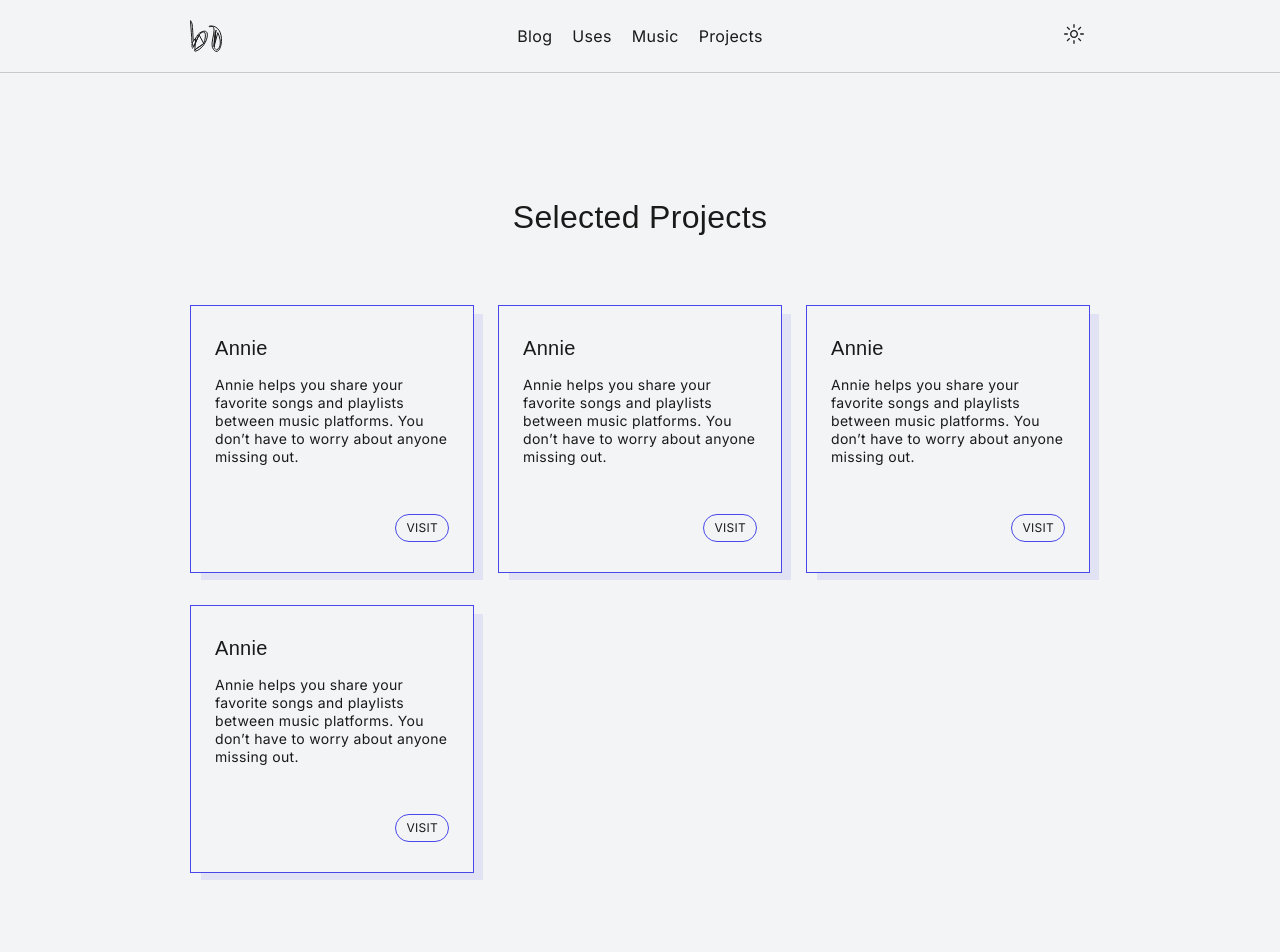
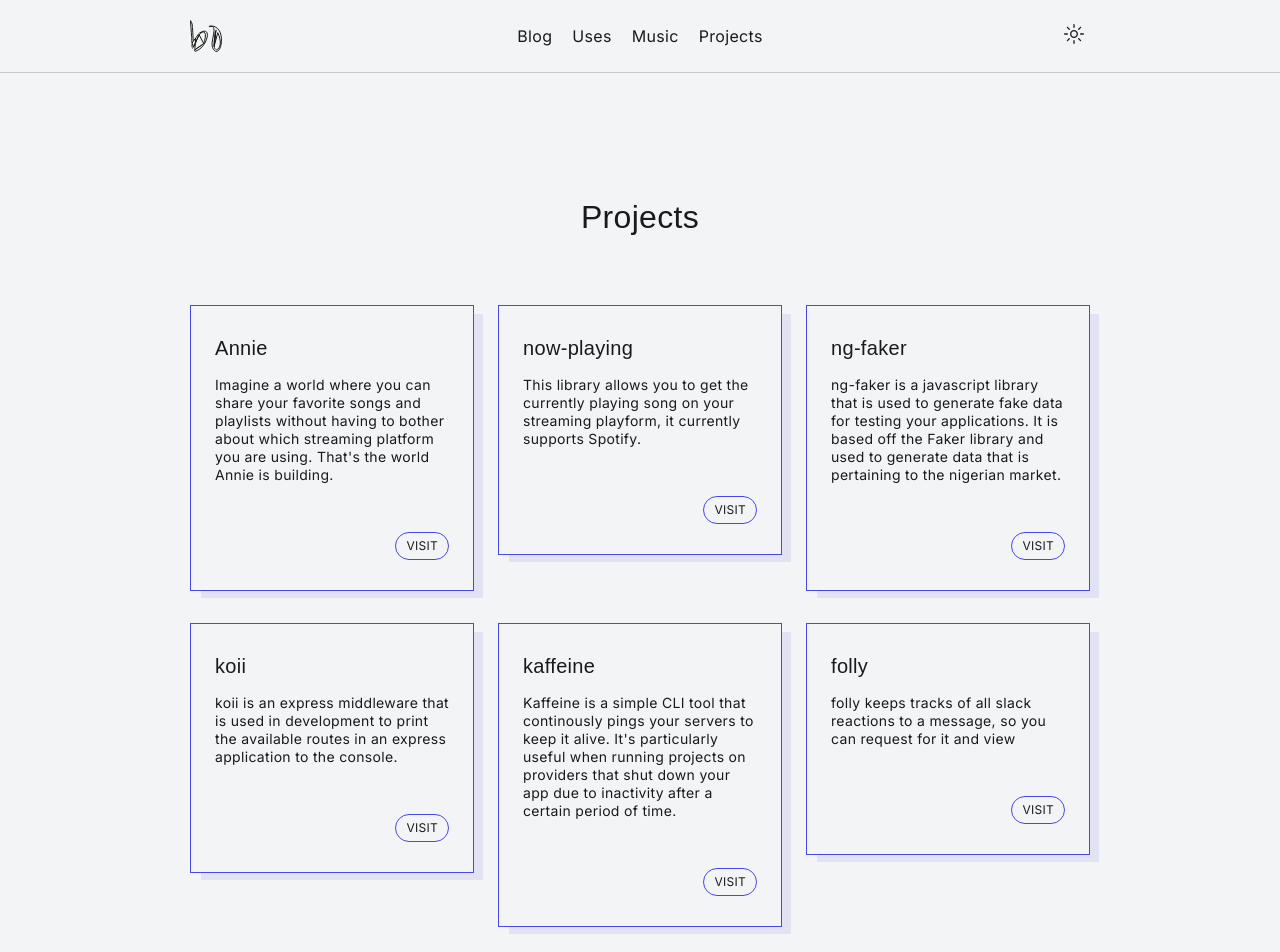
Before and after one commit to BolajiOlajide/portfolio-v2, a Next.js app: page /projects in a window 1280 px wide. Shown: the top 952 px of the page. Built offline with nearby package versions, Linux system fonts and the light colour scheme; a web font is replaced by a local one.

Commit message:
update projects

```diff
--- a/app/components/nav.tsx
+++ b/app/components/nav.tsx
@@ -17,7 +17,7 @@ const navItems = {
   '/music': {
     name: 'music',
   },
-  '/selected-projects': {
+  '/projects': {
     name: 'projects',
   },
 };
--- a/app/layout.tsx
+++ b/app/layout.tsx
@@ -3,6 +3,7 @@ import { Inter, Unbounded } from "next/font/google";
 import { ThemeProvider } from "next-themes";
 import { Analytics } from "@vercel/analytics/react";
 import { SpeedInsights } from "@vercel/speed-insights/next";
+import { GoogleAnalytics } from '@next/third-parties/google';
 
 import "../styles/index.scss";
 
@@ -79,6 +80,7 @@ export default function RootLayout({
         <Analytics />
         <SpeedInsights />
       </body>
+      <GoogleAnalytics gaId="G-6177H4FL4N" />
     </html>
   );
 }
--- a/app/projects/layout.tsx
+++ b/app/projects/layout.tsx
@@ -1,7 +1,7 @@
 import { ReactNode } from "react";
 
 export const metadata = {
-  title: "Selected Projects",
+  title: "Projects",
   description: "Some of the projects I have worked on.",
 };
 
@@ -9,7 +9,7 @@ const layout = ({ children }: { children: ReactNode }) => {
   return (
     <section className="page__container">
       <header className="page__header">
-        <h1>Selected Projects</h1>
+        <h1>Projects</h1>
       </header>
       {children}
     </section>
--- a/misc/data.ts
+++ b/misc/data.ts
@@ -1,28 +1,48 @@
-export const PROJECTS = [
+export const PROJECTS: Array<{
+  description: string;
+  link: string;
+  name: string;
+}> = [
   {
     name: 'Annie',
     description:
-      'Annie helps you share your favorite songs and playlists between music platforms. You don’t have to worry about anyone missing out.',
+      'Imagine a world where you can share your favorite songs and playlists without having to bother about which streaming platform you are using. That\'s the world Annie is building.',
     link: 'https://anniemusic.app/',
   },
   {
-    name: 'Annie',
+    name: 'now-playing',
     description:
-      'Annie helps you share your favorite songs and playlists between music platforms. You don’t have to worry about anyone missing out.',
-    link: 'https://anniemusic.app/',
+      'This library allows you to get the currently playing song on your streaming playform, it currently supports Spotify.',
+    link: 'https://github.com/BolajiOlajide/now-playing',
   },
   {
-    name: 'Annie',
+    name: 'ng-faker',
     description:
-      'Annie helps you share your favorite songs and playlists between music platforms. You don’t have to worry about anyone missing out.',
-    link: 'https://anniemusic.app/',
+      'ng-faker is a javascript library that is used to generate fake data for testing your applications. It is based off the Faker library and used to generate data that is pertaining to the nigerian market.',
+    link: 'https://github.com/BolajiOlajide/ng-faker',
   },
   {
-    name: 'Annie',
+    name: 'koii',
     description:
-      'Annie helps you share your favorite songs and playlists between music platforms. You don’t have to worry about anyone missing out.',
-    link: 'https://anniemusic.app/',
+      'koii is an express middleware that is used in development to print the available routes in an express application to the console.',
+    link: 'https://github.com/BolajiOlajide/koii',
   },
+  {
+    name: 'kaffeine',
+    description:
+      'Kaffeine is a simple CLI tool that continously pings your servers to keep it alive. It\'s particularly useful when running projects on providers that shut down your app due to inactivity after a certain period of time.',
+    link: 'https://github.com/BolajiOlajide/kaffeine',
+  },
+  {
+    name: 'folly',
+    description: 'folly keeps tracks of all slack reactions to a message, so you can request for it and view',
+    link: 'https://github.com/BolajiOlajide/folly',
+  },
+  {
+    name: 'ng-banks',
+    description: 'ng-banks is a library that allows you to easily fetch bank accounts and transactions from the nigerian market.',
+    link: 'https://github.com/BolajiOlajide/ng-banks',
+  }
 ];
 
 export const MUSIC: Array<{
--- a/package.json
+++ b/package.json
@@ -10,6 +10,7 @@
     "@mdx-js/loader": "3.0.1",
     "@mdx-js/react": "3.0.1",
     "@next/mdx": "14.2.3",
+    "@next/third-parties": "^14.2.4",
     "@radix-ui/react-icons": "1.3.0",
     "@types/mdx": "2.0.13",
     "@types/node": "20.13.0",
```
Also changed, not shown: 1 other file (tests, documents, lock files or other folders).
